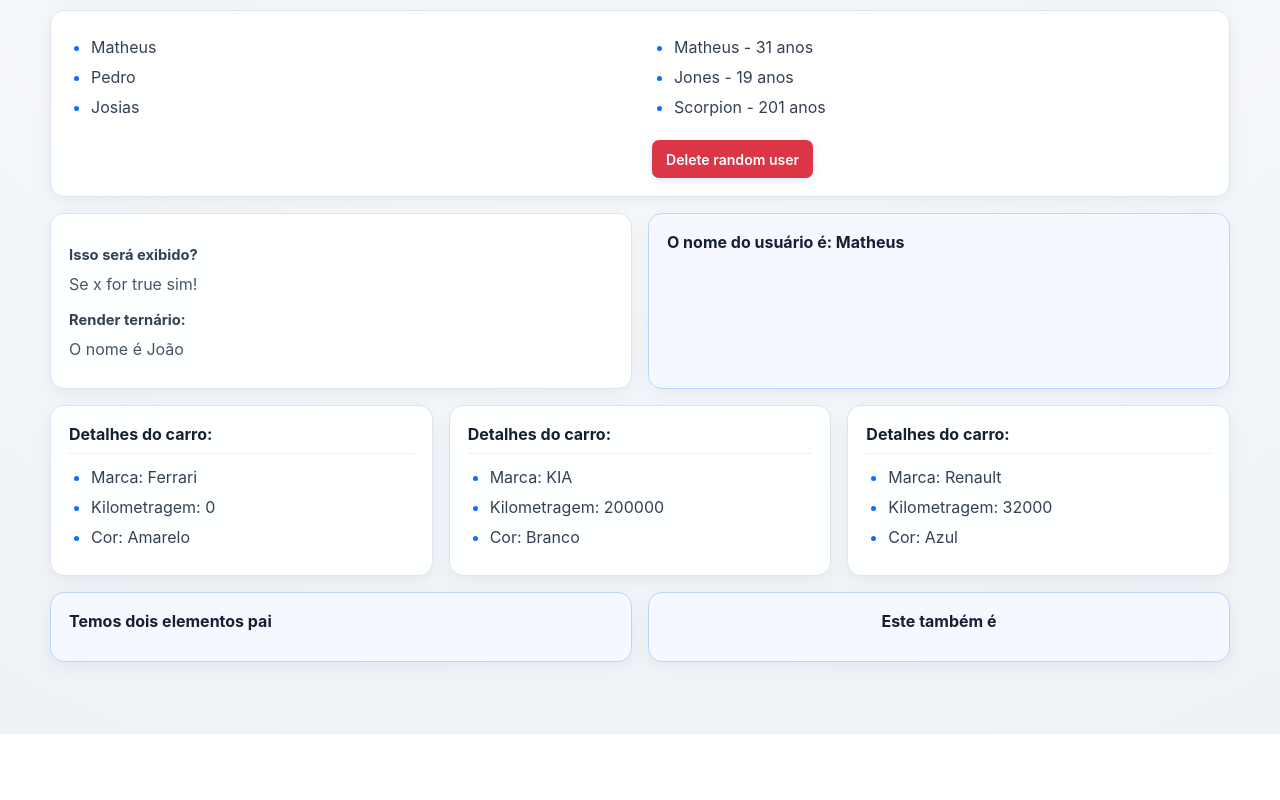
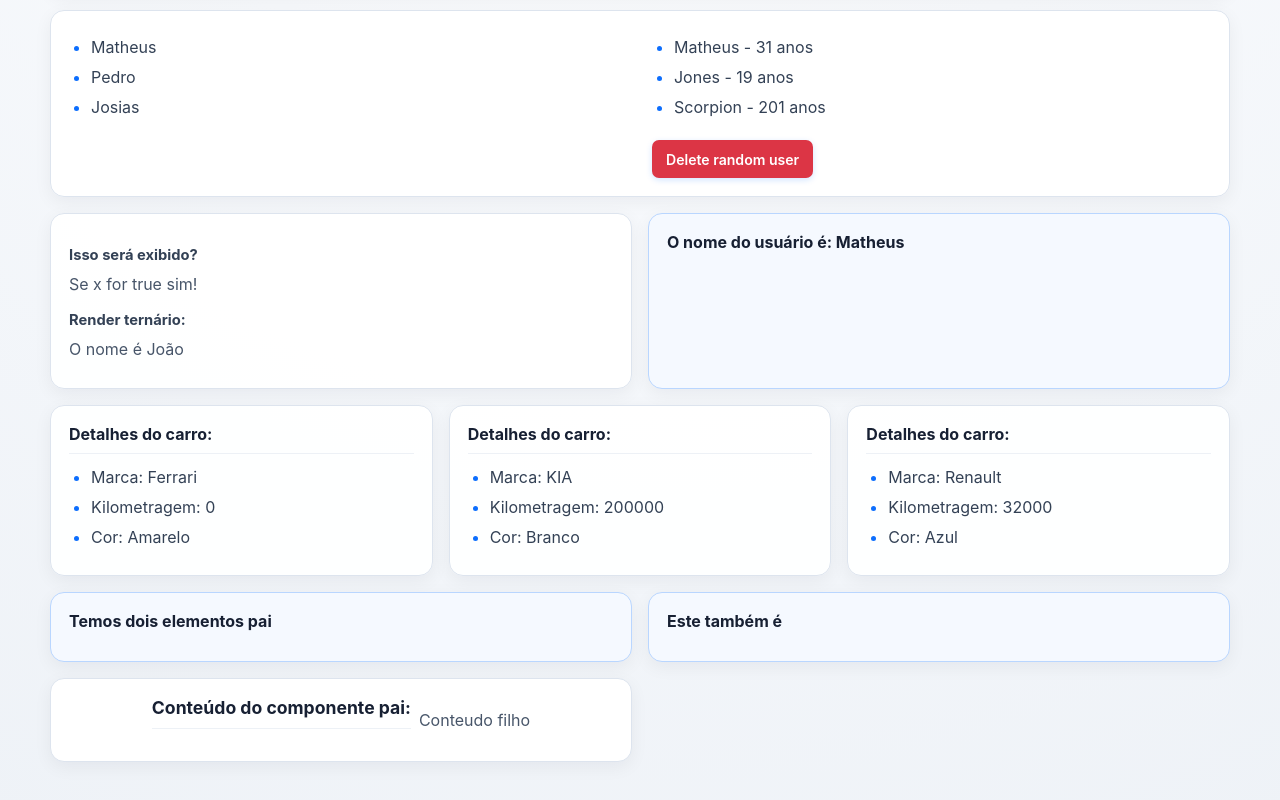
Before and after one commit to IsaqueCarlos28/react-fundamentals-lab-isaque, a React (Vite) app: page / in a window 1280 px wide. Shown: the part 504-1304 px from the top of the page. Before the commit the page ends 1238 px from the top, so only its background shows below. Built offline with nearby package versions, Linux system fonts and the light colour scheme.

Commit message:
feat: compose content with children

```diff
--- a/src/App.jsx
+++ b/src/App.jsx
@@ -6,6 +6,7 @@
 import ShowUserName from "./components/ShowUserName";
 import CarDetails from './components/CarDetails'
 import Fragment from './components/Fragment'
+import Container from "./components/Container";
 
 function App() {
 
@@ -39,6 +40,9 @@
         />
       ))}
       <Fragment/>
+      <Container>
+        <p>Conteudo filho</p>
+      </Container>
     </div>
   )
 }
--- /dev/null
+++ b/src/components/Container.jsx
@@ -0,0 +1,14 @@
+import React from "react";
+
+const Container = ({ children }) => {
+  return (
+    <div>
+      <h1>Conteúdo do componente pai:</h1>
+
+      {/* Renderiza tudo o que foi colocado entre as tags de Container. */}
+      {children}
+    </div>
+  );
+};
+
+export default Container;
```
Also changed, not shown: src/components/Conteiner.jsx (deleted).
